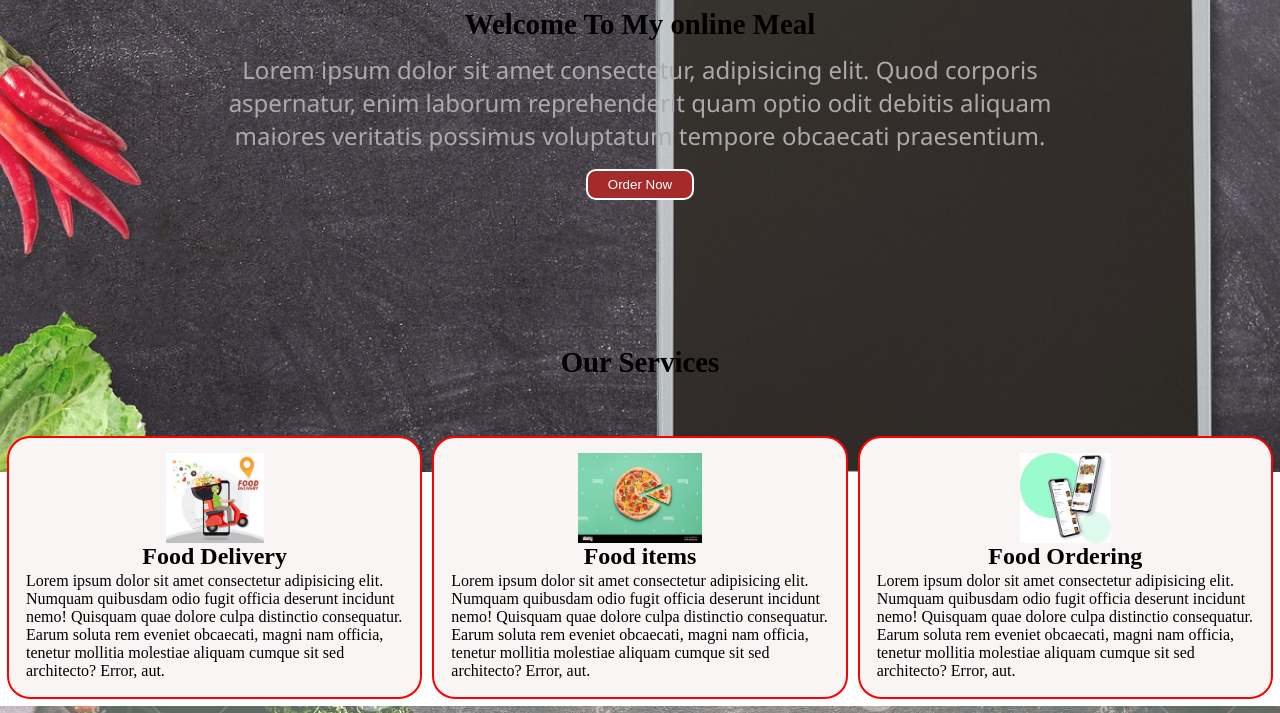
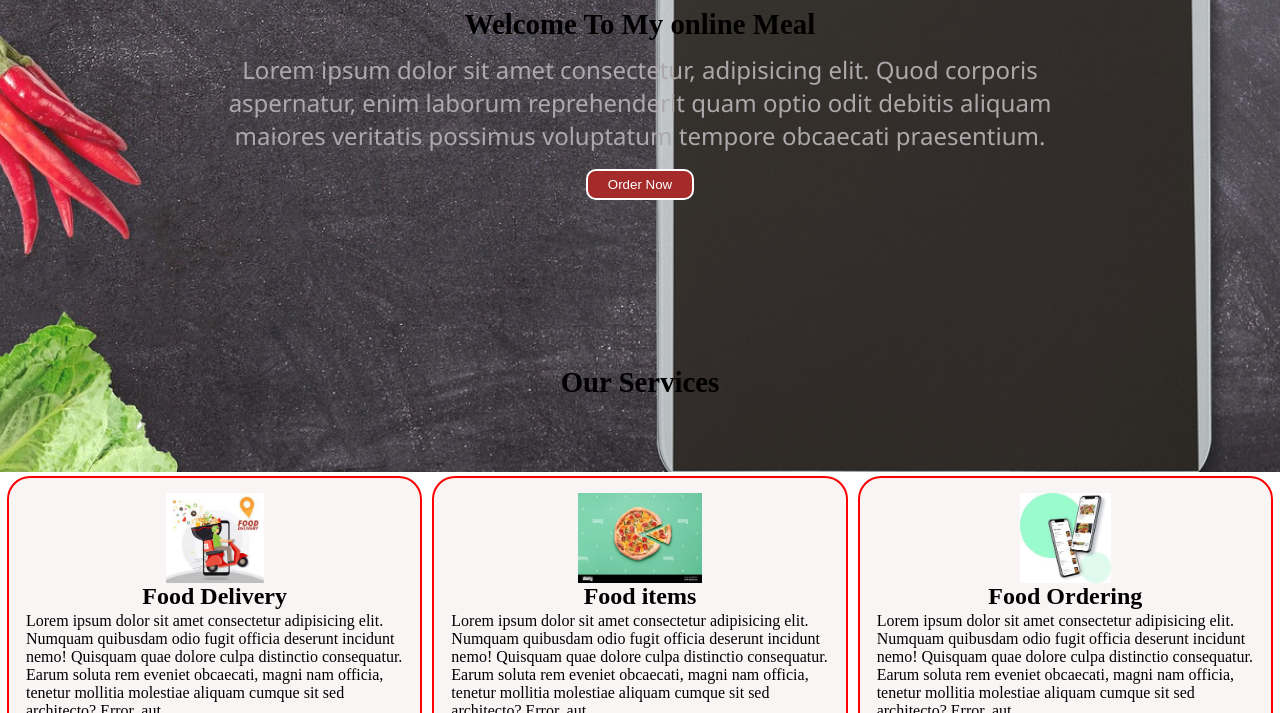
Before and after one commit to InzamamulHaque09/onlinemeal2, a plain HTML site: page index.html in a window 1280 px wide. Shown: the part 82-795 px from the top of the page. Drawn offline with Linux system fonts and the light colour scheme.

Commit message:
Update index.html

```diff
--- a/index.html
+++ b/index.html
@@ -32,7 +32,7 @@
         <button class="btn">Order Now</button>
     </section>
     <section id="services-container">
-        <h1 class="h-primary center" style="text-align: center; margin: 40px;">Our Services
+        <h1 class="h-primary center" style="text-align: center; margin: 60px;">Our Services
         </h1>
         <div id="services">
             <div class="box">
```
